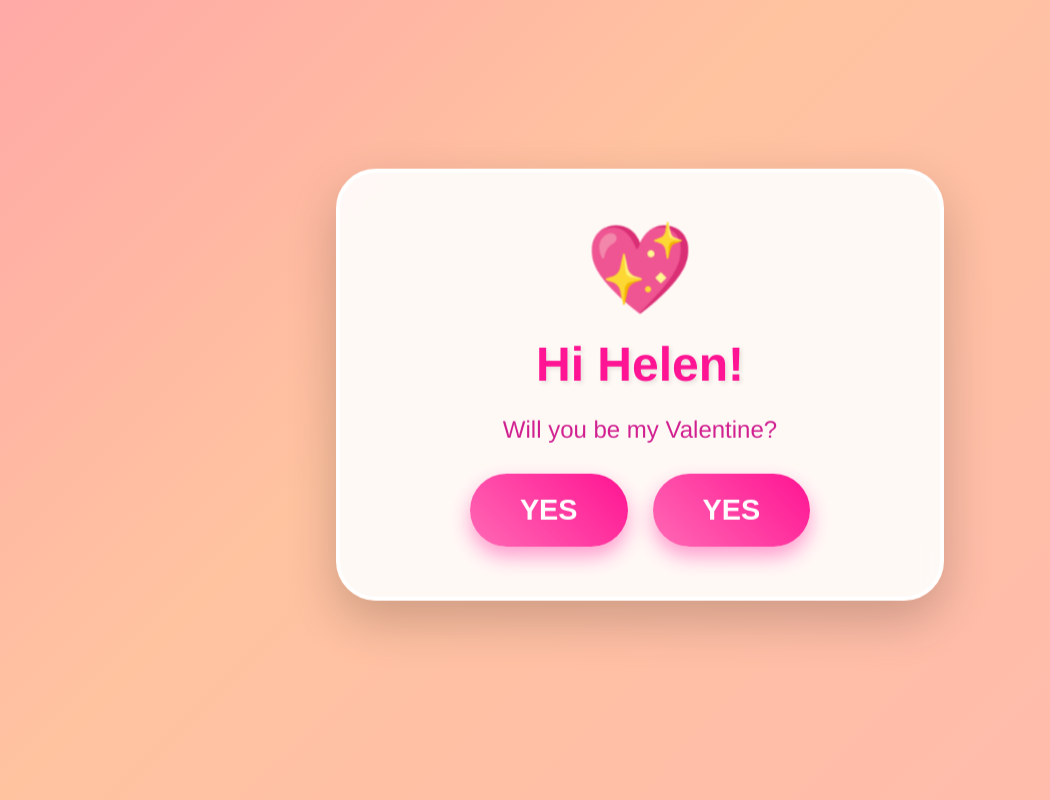
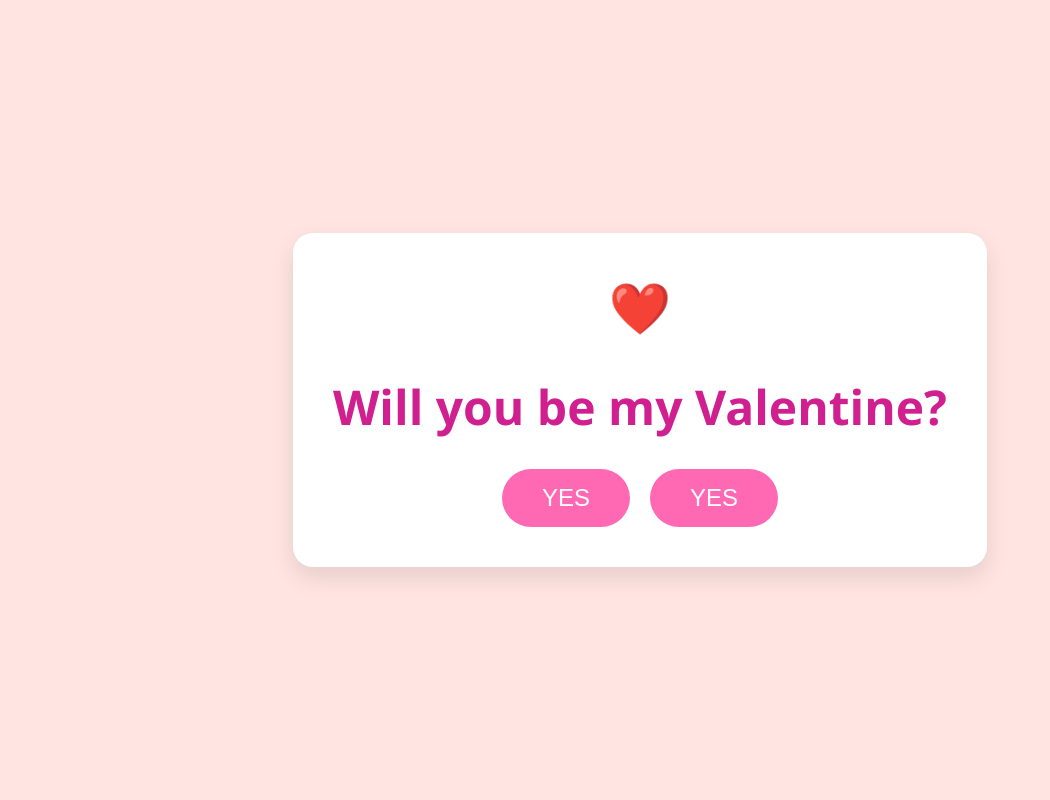
Before and after one commit to johancheriyan23-cpu/FORHELEN, a plain HTML site: page index.html in a window 1280 px wide. Shown: the whole page, without its empty margins (0-1050 px from the left). Drawn offline with Linux system fonts and the light colour scheme.

Commit message:
Update index.html

```diff
--- a/index.html
+++ b/index.html
@@ -3,182 +3,96 @@
 <head>
     <meta charset="UTF-8">
     <meta name="viewport" content="width=device-width, initial-scale=1.0">
-    <title>For Helen ❤️</title>
+    <title>Be My Valentine?</title>
     <style>
-        /* Animated Background Gradient */
         body {
-            background: linear-gradient(-45deg, #ffafbd, #ffc3a0, #ff69b4, #ff1493);
-            background-size: 400% 400%;
-            animation: gradient 15s ease infinite;
+            background-color: #ffe4e1;
             display: flex;
             flex-direction: column;
             align-items: center;
             justify-content: center;
             height: 100vh;
             margin: 0;
-            font-family: 'Arial Rounded MT Bold', 'Helvetica', sans-serif;
-            overflow: hidden;
+            font-family: 'Segoe UI', Tahoma, Geneva, Verdana, sans-serif;
+            text-align: center;
         }
 
-        @keyframes gradient {
-            0% { background-position: 0% 50%; }
-            50% { background-position: 100% 50%; }
-            100% { background-position: 0% 50%; }
+        h1 {
+            color: #d02090;
+            font-size: 3rem;
+            margin-bottom: 20px;
         }
 
-        /* Floating Container */
         .container {
-            background: rgba(255, 255, 255, 0.9);
-            padding: 50px;
-            border-radius: 40px;
-            box-shadow: 0 20px 50px rgba(0,0,0,0.2);
-            text-align: center;
-            max-width: 500px;
-            width: 85%;
-            backdrop-filter: blur(10px);
-            border: 4px solid white;
-            animation: float 3s ease-in-out infinite;
+            background: white;
+            padding: 40px;
+            border-radius: 20px;
+            box-shadow: 0 10px 25px rgba(0,0,0,0.1);
         }
 
-        @keyframes float {
-            0% { transform: translateY(0px); }
-            50% { transform: translateY(-20px); }
-            100% { transform: translateY(0px); }
+        .buttons {
+            display: flex;
+            gap: 20px;
+            justify-content: center;
+            margin-top: 30px;
         }
 
-        /* Big Animated Heart */
-        .big-heart {
-            font-size: 80px;
-            animation: beat 1.2s infinite;
-            margin-bottom: 10px;
-            display: inline-block;
+        button {
+            background-color: #ff69b4;
+            color: white;
+            border: none;
+            padding: 15px 40px;
+            font-size: 1.5rem;
+            border-radius: 50px;
+            cursor: pointer;
+            transition: transform 0.2s, background-color 0.2s;
+        }
+
+        button:hover {
+            background-color: #ff1493;
+            transform: scale(1.1);
+        }
+
+        #response {
+            margin-top: 30px;
+            font-size: 2rem;
+            color: #ff1493;
+            display: none;
+            font-weight: bold;
+        }
+
+        .heart {
+            color: #ff1493;
+            font-size: 50px;
+            animation: beat 1s infinite;
         }
 
         @keyframes beat {
             0% { transform: scale(1); }
-            25% { transform: scale(1.1); }
-            50% { transform: scale(1); }
-            75% { transform: scale(1.2); }
+            50% { transform: scale(1.2); }
             100% { transform: scale(1); }
-        }
-
-        h1 {
-            color: #ff1493;
-            font-size: 3rem;
-            margin: 10px 0;
-            text-shadow: 2px 2px 4px rgba(0,0,0,0.1);
-        }
-
-        p {
-            color: #d02090;
-            font-size: 1.5rem;
-            margin-bottom: 30px;
-        }
-
-        /* Button Styling */
-        .buttons {
-            display: flex;
-            gap: 25px;
-            justify-content: center;
-        }
-
-        button {
-            background: linear-gradient(45deg, #ff69b4, #ff1493);
-            color: white;
-            border: none;
-            padding: 20px 50px;
-            font-size: 1.8rem;
-            font-weight: bold;
-            border-radius: 100px;
-            cursor: pointer;
-            box-shadow: 0 10px 20px rgba(255, 20, 147, 0.4);
-            transition: all 0.3s cubic-bezier(0.175, 0.885, 0.32, 1.275);
-        }
-
-        button:hover {
-            transform: scale(1.2) rotate(3deg);
-            box-shadow: 0 15px 30px rgba(255, 20, 147, 0.6);
-        }
-
-        /* Celebration Screen */
-        #response {
-            display: none;
-            text-align: center;
-        }
-
-        .celebration-text {
-            font-size: 2.5rem;
-            color: #ff1493;
-            margin-top: 20px;
-            animation: popIn 0.8s cubic-bezier(0.68, -0.55, 0.265, 1.55);
-        }
-
-        @keyframes popIn {
-            0% { transform: scale(0); opacity: 0; }
-            100% { transform: scale(1); opacity: 1; }
-        }
-
-        /* Sparkles */
-        .sparkle {
-            position: absolute;
-            pointer-events: none;
-            animation: fall 3s linear infinite;
-        }
-
-        @keyframes fall {
-            to { transform: translateY(100vh) rotate(360deg); }
         }
     </style>
 </head>
 <body>
 
-    <div class="container" id="main-card">
-        <div class="big-heart">💖</div>
-        <h1>Hi Helen!</h1>
-        <p>Will you be my Valentine?</p>
+    <div class="container">
+        <div class="heart">❤️</div>
+        <h1>Will you be my Valentine?</h1>
 
         <div class="buttons" id="button-group">
-            <button onclick="celebrate()">YES</button>
-            <button onclick="celebrate()">YES</button>
+            <button onclick="sayYes()">YES</button>
+            <button onclick="sayYes()">YES</button>
         </div>
 
-        <div id="response">
-            <div class="celebration-text">YAY! Best Valentine ever! 💘✨🥳</div>
-            <p style="margin-top:20px;">I'm the luckiest guy! Love you!</p>
-        </div>
+        <div id="response">You had no choice! See you tomorrow! 😉🌹</div>
     </div>
 
     <script>
-        function celebrate() {
-            // Hide the question
+        function sayYes() {
             document.getElementById('button-group').style.display = 'none';
-            document.querySelector('p').style.display = 'none';
-            document.querySelector('h1').innerHTML = "It's a Date! 💍";
-
-            // Show the celebration
             document.getElementById('response').style.display = 'block';
-
-            // Change page vibe
-            document.body.style.background = "linear-gradient(-45deg, #ee7752, #e73c7e, #23a6d5, #23d5ab)";
-            document.body.style.backgroundSize = "400% 400%";
-
-            // Create Sparkles
-            for(let i=0; i<50; i++) {
-                createSparkle();
-            }
-        }
-
-        function createSparkle() {
-            const sparkle = document.createElement('div');
-            sparkle.innerHTML = ['❤️', '✨', '💖', '🌹', '🍭'][Math.floor(Math.random() * 5)];
-            sparkle.className = 'sparkle';
-            sparkle.style.left = Math.random() * 100 + 'vw';
-            sparkle.style.top = '-5vh';
-            sparkle.style.fontSize = (Math.random() * 20 + 20) + 'px';
-            sparkle.style.animationDuration = (Math.random() * 2 + 2) + 's';
-            document.body.appendChild(sparkle);
-
-            setTimeout(() => { sparkle.remove(); }, 3000);
+            document.body.style.backgroundColor = "#ffb6c1";
         }
     </script>
 
```
